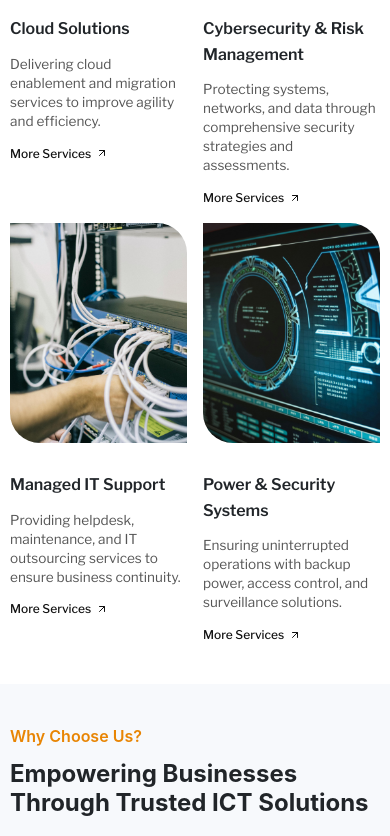
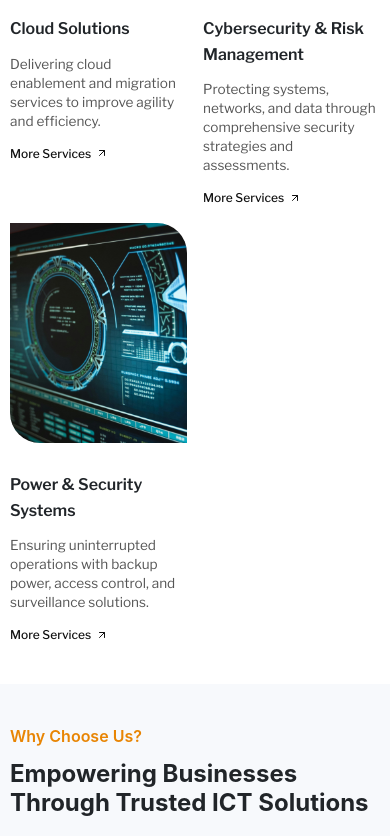
Before and after one commit to Jeremiah-Task/tasksystems-ng, a Next.js app: page / in a window 390 px wide. Shown: the part 4051-4887 px from the top of the page. Built offline with nearby package versions, Linux system fonts and the light colour scheme.

Commit message:
fix: 5 cards per page

```diff
--- a/components/Services.css
+++ b/components/Services.css
@@ -49,31 +49,31 @@
   flex-shrink: 0;
 }
 
-/* The directional filler effect */
 .view-all-btn::before {
   content: "";
   position: absolute;
   inset: 0;
   background: #e88504;
-  transform: translateX(100%); /* start hidden on the right */
+  transform: translateX(100%);
   transition: transform 0.4s ease;
   z-index: -1;
 }
 
 .view-all-btn:hover::before {
-  transform: translateX(0); /* fill leftwards */
+  transform: translateX(0);
 }
 
 .view-all-btn:hover {
-  color: #fff; /* text turns white on fill */
+  color: #fff;
 }
-
 
 /* Services Grid */
 .services-grid {
   display: grid;
-  grid-template-columns: repeat(4, 1fr);
+  grid-template-columns: repeat(auto-fit, minmax(180px, 1fr));
   gap: 2rem;
+  max-width: 1200px;
+  margin: 0 auto;
 }
 
 .service-card {
@@ -125,34 +125,30 @@
   width: 100%;
   background-color: #e88504;
   transform: scaleX(0);
-  transform-origin: right; /* exit from right */
+  transform-origin: right;
   transition: transform 0.3s ease;
 }
 
-/* Hover underline grows left → right */
 .service-card:hover .read-text::after {
   transform: scaleX(1);
   transform-origin: left;
 }
 
-/* Arrow rotation */
 .read-arrow {
   transition: transform 0.5s ease, color 0.4s ease;
   color: #111;
 }
 
 .service-card:hover .read-arrow {
-  transform: rotate(-310deg); /* rotates leftwards */
+  transform: rotate(-310deg);
   color: #e88504;
 }
 
-/* Hover text color */
 .service-card:hover .read-text {
   color: #e88504;
 }
 
 
-/* Responsive */
 @media (max-width: 992px) {
   .services-grid {
     grid-template-columns: repeat(2, 1fr);
@@ -164,20 +160,17 @@
     padding: 40px 10px;
   }
 
-  /* Stack header content vertically */
   .services-header {
     flex-direction: column;
-    gap: 1rem; /* space between title and button */
+    gap: 1rem;
   }
 
-  /* Button spans full width if you want */
   .view-all-btn {
-    align-self: flex-start; /* left align */
+    align-self: flex-start;
     font-size: 0.85rem;
     padding: 8px 16px;
   }
 
-  /* Shrink text sizes */
   .services-title h2 {
     font-size: 1.5rem;
     line-height: 1.3;
@@ -192,9 +185,8 @@
     line-height: 1.4;
   }
 
-  /* Keep 2 cards per row, not 1 */
   .services-grid {
     grid-template-columns: repeat(2, 1fr);
-    gap: 1rem; /* tighter spacing on mobile */
+    gap: 1rem;
   }
 }
--- a/components/Services.tsx
+++ b/components/Services.tsx
@@ -25,11 +25,6 @@ const services = [
     img: "/cybersecurity.jpg",
     title: "Cybersecurity & Risk Management",
     desc: "Protecting systems, networks, and data through comprehensive security strategies and assessments.",
-  },
-  {
-    img: "/itsupport.jpg",
-    title: "Managed IT Support",
-    desc: "Providing helpdesk, maintenance, and IT outsourcing services to ensure business continuity.",
   },
   {
     img: "/security.jpg",
```
